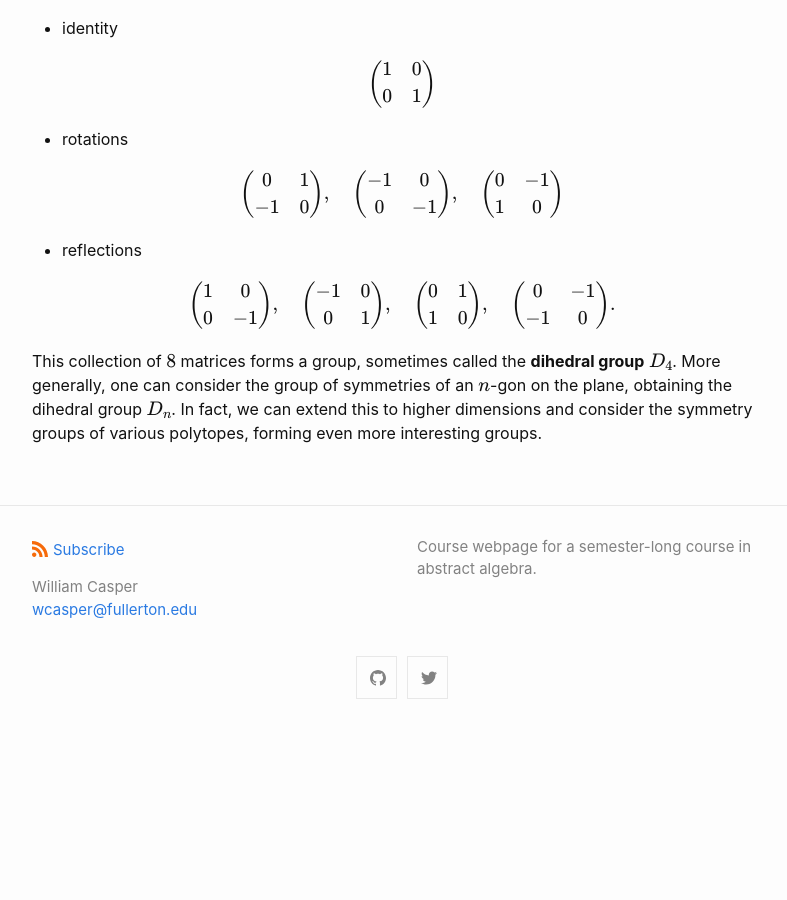
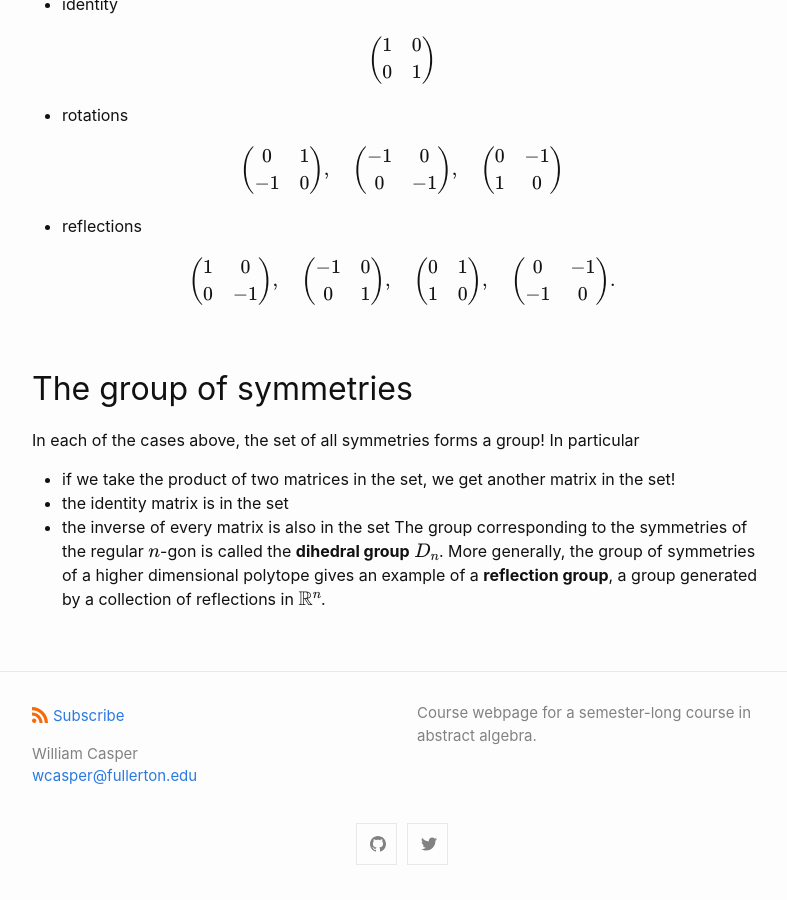
Before and after one commit to wcasper/math407spring2021, a Jekyll site: the page built from topics/symmetry-groups.md, in a window 1280 px wide and 900 px high, scrolled down 1580 px. Shown: the whole window, without its empty margins (238-1025 px from the left). Built offline with Jekyll 4.4.1, drawn with Linux system fonts in a browser that asks for light colours; before the commit the page ends 2314 px from its top, so only the background shows below that; some of the changed text lies outside the part shown.

Commit message:
rewriting symmetry groups

```diff
--- a/topics/symmetry-groups.md
+++ b/topics/symmetry-groups.md
@@ -89,4 +89,10 @@ $$
 \end{array}\right).
 $$
 
-This collection of $$8$$ matrices forms a group, sometimes called the **dihedral group** $$D_4$$.  More generally, one can consider the group of symmetries of an $$n$$-gon on the plane, obtaining the dihedral group $$D_n$$.  In fact, we can extend this to higher dimensions and consider the symmetry groups of various polytopes, forming even more interesting groups.
+
+## The group of symmetries
+In  each of the cases above, the set of all symmetries forms a group!  In particular
+* if we take the product of two matrices in the set, we get another matrix in the set!
+* the identity matrix is in the set
+* the inverse of every matrix is also in the set
+The group corresponding to the symmetries of the regular $$n$$-gon is called the **dihedral group** $$D_n$$.  More generally, the group of symmetries of a higher dimensional polytope gives an example of a **reflection group**, a group generated by a collection of reflections in $$\mathbb R^n$$.
```
Also changed, not shown: other parts of topics/symmetry-groups.md (+1 -1 lines).
